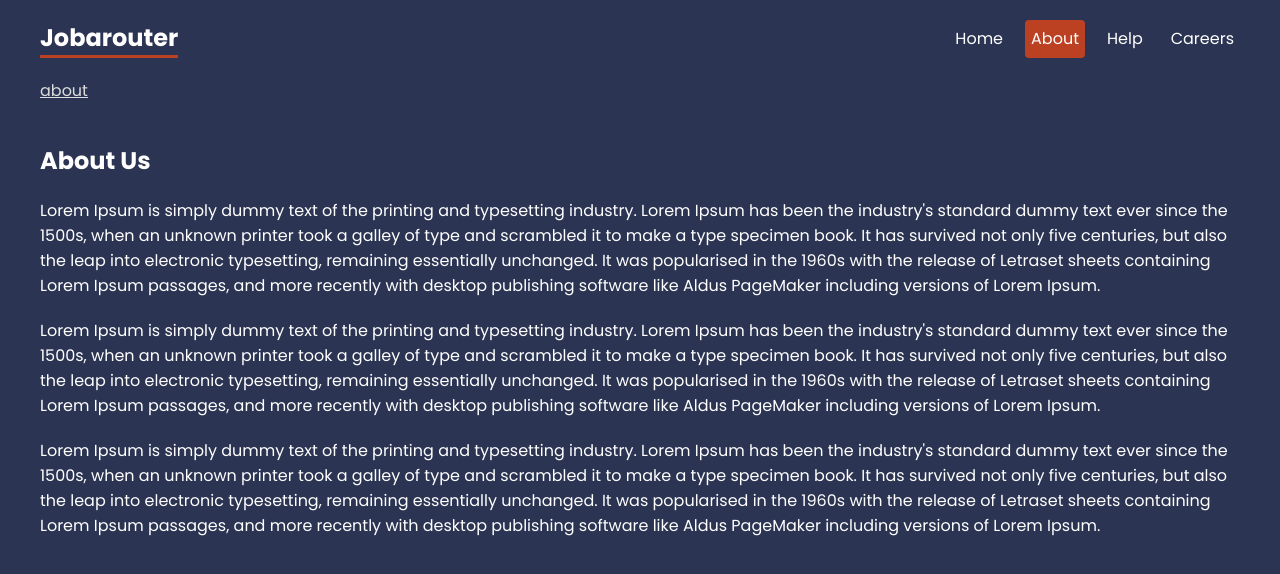
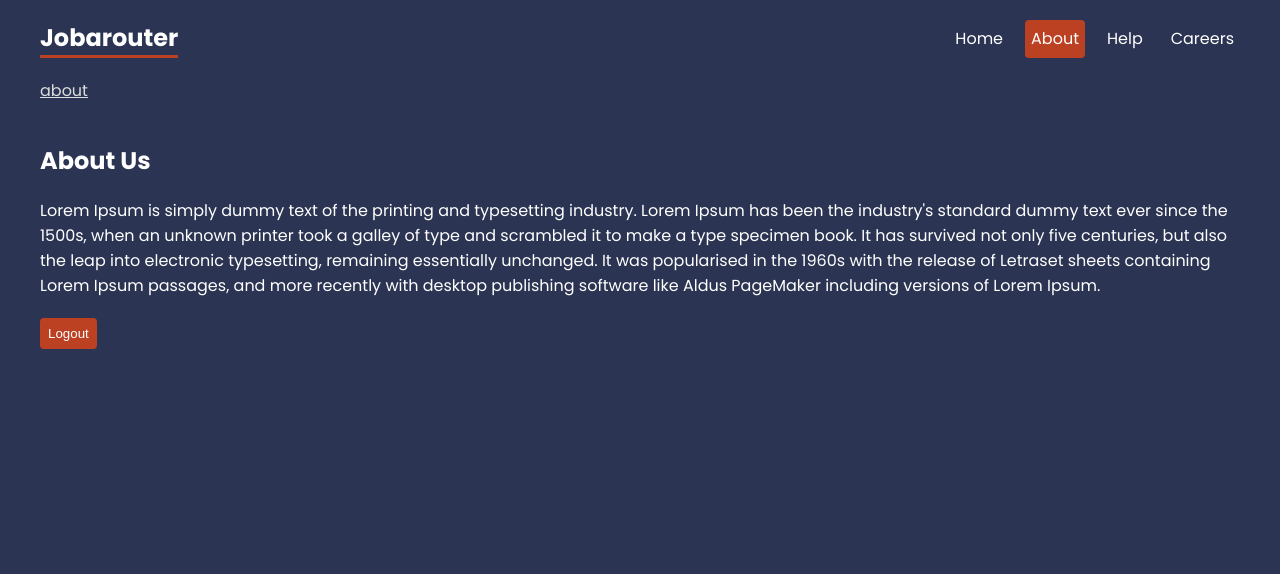
Before and after one commit to autida/react-router, a React (Create React App) app: page /about in a window 1280 px wide. Shown: the top 574 px of the page. Built offline with nearby package versions, Linux system fonts and the light colour scheme.

Commit message:
Added logout simulation

```diff
--- a/src/actions/ContactAction.js
+++ b/src/actions/ContactAction.js
@@ -7,6 +7,12 @@ const ContactAction = async ({ request }) => {
     email: data.get("email"),
     message: data.get("message"),
   };
+  console.log(postData.message);
+  if (postData.message.length < 10) {
+    return {
+      error: "Message must be over 10 chars long",
+    };
+  }
   const config = {
     headers: {
       Authorization:
--- a/src/pages/About.js
+++ b/src/pages/About.js
@@ -1,6 +1,11 @@
-import React from "react";
+import { useState } from "react";
+import { Navigate } from "react-router-dom";
 
 const About = () => {
+  const [user, setUser] = useState("ana");
+  if (!user) {
+    return <Navigate to="/" replace={true} />;
+  }
   return (
     <div className="about">
       <h2>About Us</h2>
@@ -15,28 +20,7 @@ const About = () => {
         with desktop publishing software like Aldus PageMaker including versions
         of Lorem Ipsum.
       </p>
-      <p>
-        Lorem Ipsum is simply dummy text of the printing and typesetting
-        industry. Lorem Ipsum has been the industry's standard dummy text ever
-        since the 1500s, when an unknown printer took a galley of type and
-        scrambled it to make a type specimen book. It has survived not only five
-        centuries, but also the leap into electronic typesetting, remaining
-        essentially unchanged. It was popularised in the 1960s with the release
-        of Letraset sheets containing Lorem Ipsum passages, and more recently
-        with desktop publishing software like Aldus PageMaker including versions
-        of Lorem Ipsum.
-      </p>
-      <p>
-        Lorem Ipsum is simply dummy text of the printing and typesetting
-        industry. Lorem Ipsum has been the industry's standard dummy text ever
-        since the 1500s, when an unknown printer took a galley of type and
-        scrambled it to make a type specimen book. It has survived not only five
-        centuries, but also the leap into electronic typesetting, remaining
-        essentially unchanged. It was popularised in the 1960s with the release
-        of Letraset sheets containing Lorem Ipsum passages, and more recently
-        with desktop publishing software like Aldus PageMaker including versions
-        of Lorem Ipsum.
-      </p>
+      <button onClick={() => setUser(null)}>Logout</button>
     </div>
   );
 };
--- a/src/pages/help/Contact.js
+++ b/src/pages/help/Contact.js
@@ -1,6 +1,7 @@
-import { Form } from "react-router-dom";
+import { Form, useActionData } from "react-router-dom";
 
 const Contact = () => {
+  const data = useActionData();
   return (
     <div className="contact">
       <h3>Contact Us</h3>
@@ -14,6 +15,7 @@ const Contact = () => {
           <textarea name="message" required></textarea>
         </label>
         <button>Submit</button>
+        {data && data.error && <p>{data.error}</p>}
       </Form>
     </div>
   );
```
